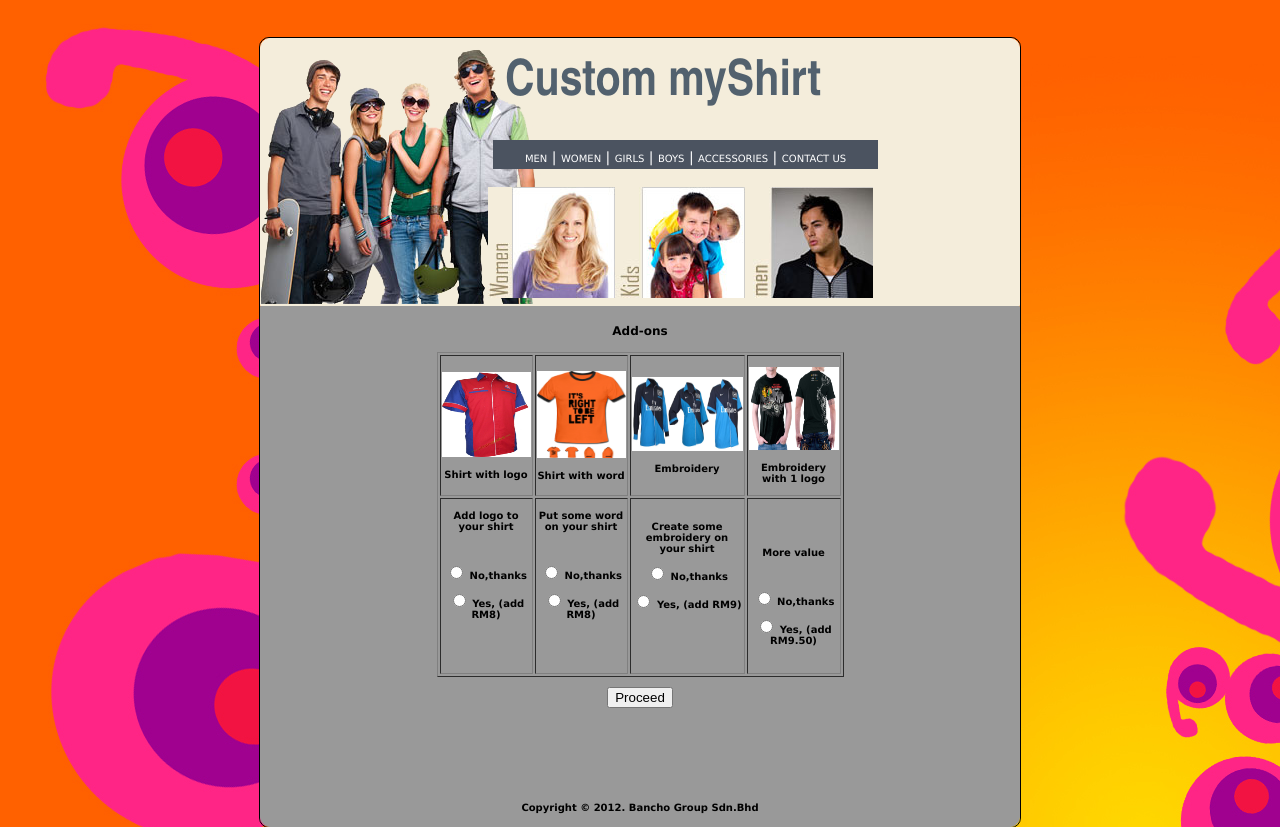
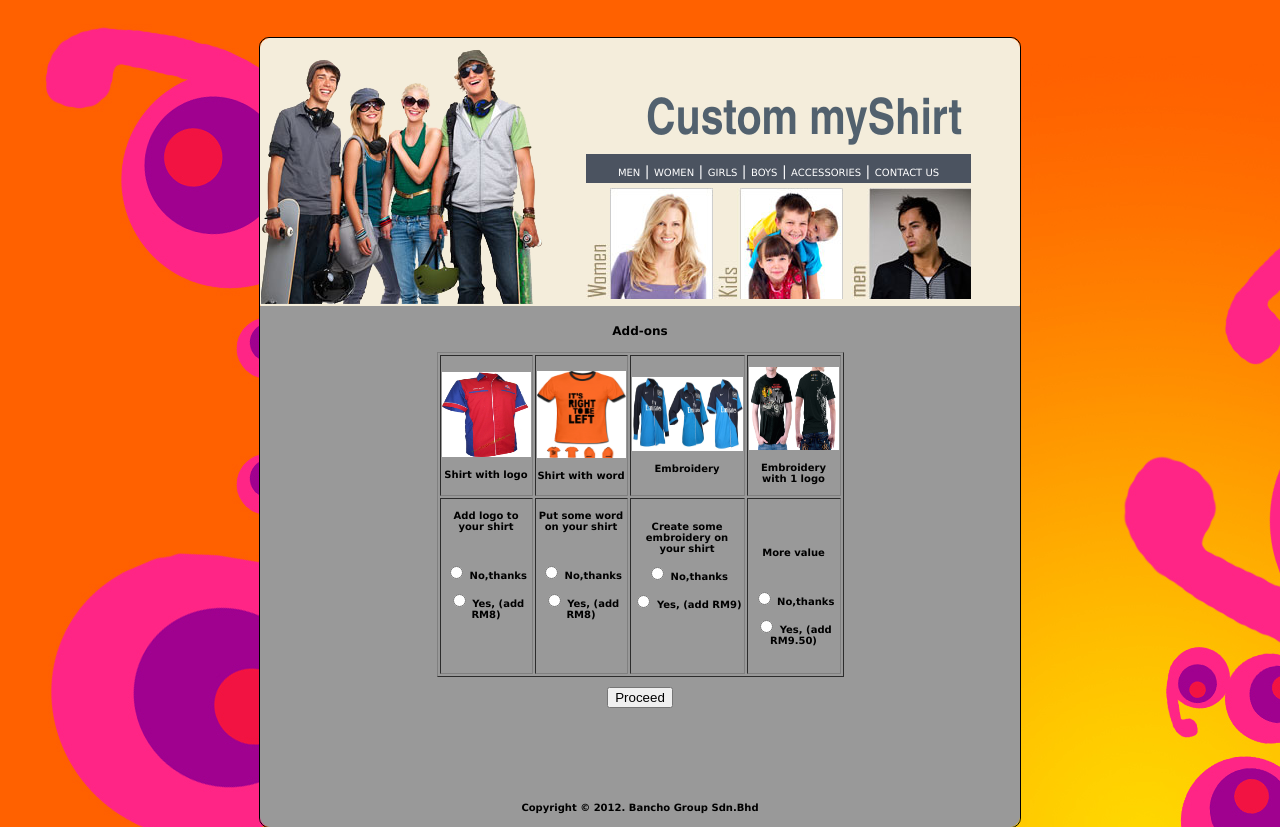
Before and after one commit to nunjimmimya/projek-kelas, a PHP site: page /add-on.html in a window 1280 px wide. Shown: the top 827 px of the page. Run offline with PHP 8.4, Linux system fonts and the light colour scheme.

Commit message:
amend header for better proportion now can resize screen with no fixed part on header

```diff
--- a/css/style.css
+++ b/css/style.css
@@ -59,9 +59,9 @@ body {
 }
 
 #logo {
-	position: absolute;
+	position: relative;
 	top: 54px;
-	left: 505px;
+	left: 385px;
 	width: 373px;
 	color: #52616E;
 	text-align: left;
@@ -104,9 +104,9 @@ body {
 
 #nav {
 	background: #4B5360;
-	position: absolute;
-	top: 140px;
-	left: 493px;
+	position: relative;
+	top: 55px;
+	left: 325px;
 	width: 385px;
 	padding: 9px 0;
 	text-align: center;
@@ -123,10 +123,10 @@ body {
 	font-size: 10px;
 }
 #gallery {
-	position: absolute;
-	top: 187px;
-	left: 488px;
-	width: 385px;
+	position: relative;
+	top: 60px;
+	left: 325px;
+	width: 386px;
 }
 #gallery li {
   list-style: none;
```
